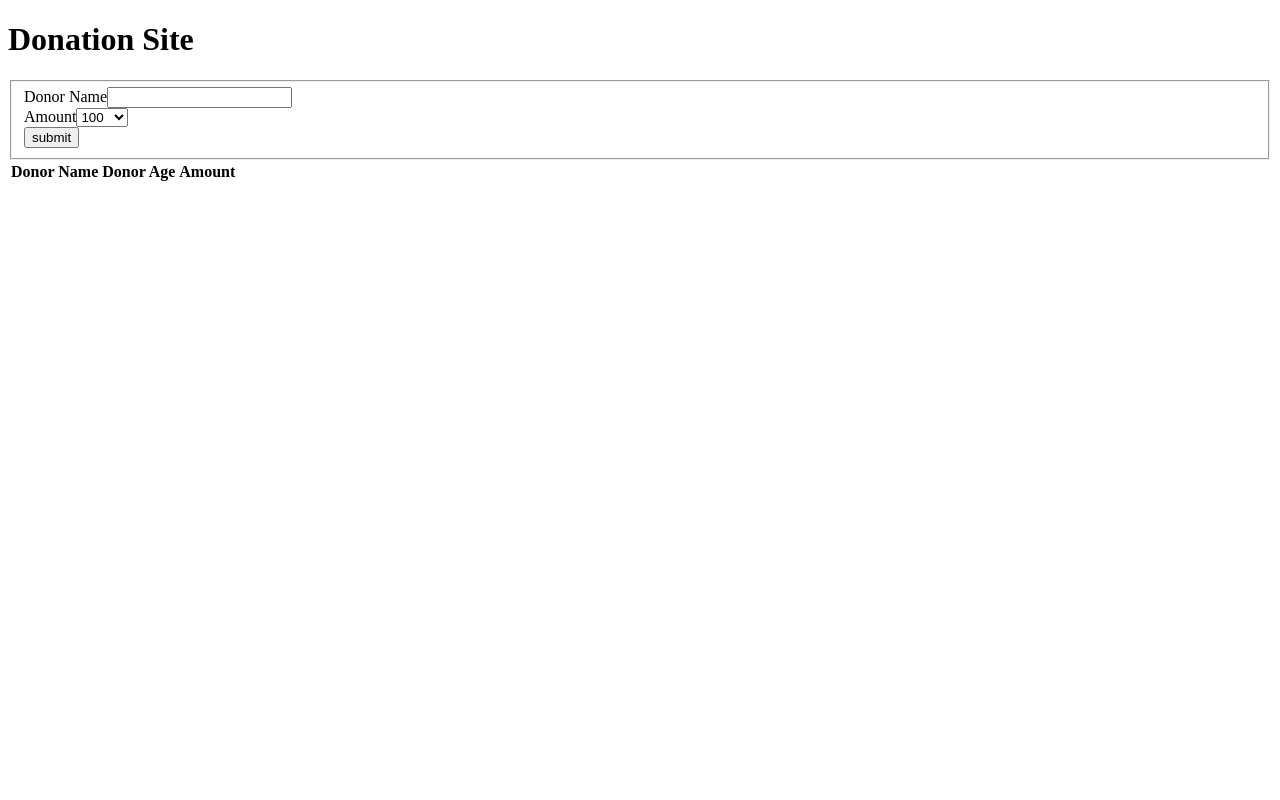
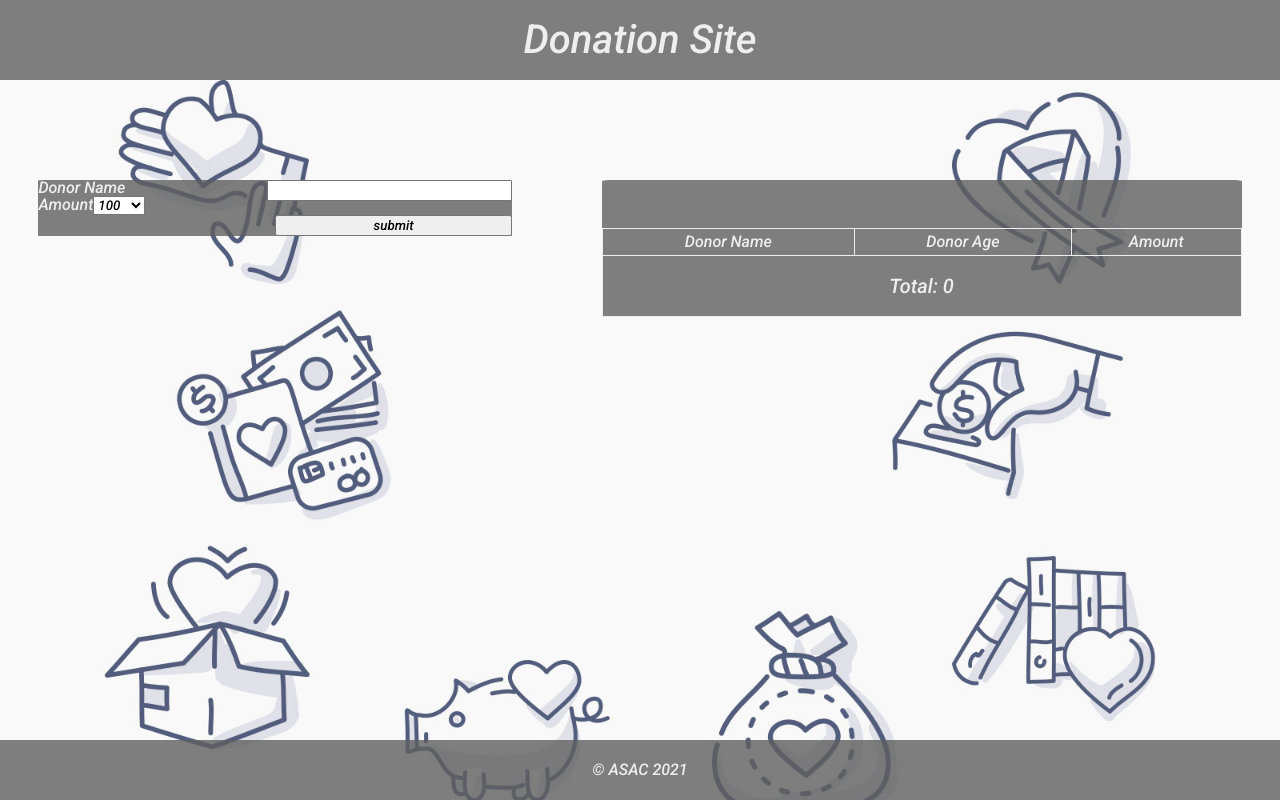
Before and after one commit to AnasAlRamahi/Donors-informations, a plain HTML site: page index.html in a window 1280 px wide. Drawn offline with Linux system fonts and the light colour scheme.

Commit message:
finished the exam

```diff
--- /dev/null
+++ b/css/reset.css
@@ -0,0 +1,48 @@
+/* http://meyerweb.com/eric/tools/css/reset/
+   v2.0 | 20110126
+   License: none (public domain)
+*/
+
+html, body, div, span, applet, object, iframe,
+h1, h2, h3, h4, h5, h6, p, blockquote, pre,
+a, abbr, acronym, address, big, cite, code,
+del, dfn, em, img, ins, kbd, q, s, samp,
+small, strike, strong, sub, sup, tt, var,
+b, u, i, center,
+dl, dt, dd, ol, ul, li,
+fieldset, form, label, legend,
+table, caption, tbody, tfoot, thead, tr, th, td,
+article, aside, canvas, details, embed,
+figure, figcaption, footer, header, hgroup,
+menu, nav, output, ruby, section, summary,
+time, mark, audio, video {
+	margin: 0;
+	padding: 0;
+	border: 0;
+	font-size: 100%;
+	font: inherit;
+	vertical-align: baseline;
+}
+/* HTML5 display-role reset for older browsers */
+article, aside, details, figcaption, figure,
+footer, header, hgroup, menu, nav, section {
+	display: block;
+}
+body {
+	line-height: 1;
+}
+ol, ul {
+	list-style: none;
+}
+blockquote, q {
+	quotes: none;
+}
+blockquote:before, blockquote:after,
+q:before, q:after {
+	content: '';
+	content: none;
+}
+table {
+	border-collapse: collapse;
+	border-spacing: 0;
+}
--- a/css/style.css
+++ b/css/style.css
@@ -0,0 +1,100 @@
+@import url('https://fonts.googleapis.com/css2?family=Roboto:ital,wght@1,500&display=swap');
+
+* {
+    font-family: 'Roboto', sans-serif;
+}
+
+body{
+    background-image: url('../img/donate-background.jpg');
+    background-repeat: no-repeat;
+    background-size: cover;
+}
+
+header h1 {
+    font-family: 'Roboto', sans-serif;
+    font-size: 40px;
+    color: #eee;
+    background-color: rgba(96, 96, 96,0.8);
+    text-align: center;
+    line-height: 80px;
+}
+
+main {
+    display: -ms-flexbox;
+    justify-content: center;
+}
+
+input[type=text] {
+    width: 50%;
+    float:right;
+}
+
+input[type=select] {
+    width: 50%;
+    float:right;
+}
+
+input[type=submit] {
+    width: 50%;
+    float:right;
+}
+
+table {
+    width: 100%;
+    color: #eee;
+    border: solid 1px #eee;
+    border-radius: 1%;
+
+}
+
+table tr td, table tr th {
+    text-align: left;
+    border: solid 1px #eee;
+    padding: 5px;
+    margin: 5%;
+}
+
+table tr th {
+    text-align: center;
+}
+
+#formDiv {
+    float: LEFT;
+    width: 37%;
+    margin: 100px 3%;
+    background-color:rgba(96, 96, 96,0.8);
+    color: #eee;
+    border-radius: 1%;
+}
+
+#totalCell{
+    text-align: center;
+    font-size: 20px;
+    width: 100%;
+    padding: 20px 0;
+}
+
+#tableDiv {
+    float: right;
+    width: 50%;
+    margin: 100px 3%;
+    background-color:rgba(96, 96, 96,0.8);
+    color: #eee;
+    border-radius: 1%;
+
+}
+
+footer {
+    text-align: center;
+    background-color: rgba(96, 96, 96,0.8);
+    color: #eee;
+    position: absolute;
+    bottom: 0;
+    right: 0;
+    left: 0;
+}
+
+footer p {
+    font-family: 'Roboto', sans-serif;
+    line-height: 60px;
+}
--- a/index.html
+++ b/index.html
@@ -3,6 +3,7 @@
 <head>
     <title>Donors Information</title>
     <link rel="stylesheet" href="css/style.css">
+    <link rel="stylesheet" href="css/reset.css">
 </head>
 <body>
     <header>
@@ -25,6 +26,7 @@
             </form>
         </div>
         <div id="tableDiv">
+            <br><br><br>
             <table id="table">
                 <tr>
                     <th>Donor Name</th>
@@ -35,7 +37,7 @@
         </div>
     </main>
     <footer>
-
+        <p>&copy; ASAC 2021</p>
     </footer>
     <script src="js/app.js"></script>
 </body>
--- a/js/app.js
+++ b/js/app.js
@@ -2,12 +2,13 @@
 
 let arrOfDonors = [];
 let tableEl = document.getElementById('table');
+let total = 0;
 
 function Donors(donorName, donationAmount){
   this.donorName= donorName;
   this.donorAge = randomAgeGenerator();
   this.donationAmount = donationAmount;
-    this.tableDonorInfo = []
+  this.tableDonorInfo = [];
   this.tableDonorInfo.push(this.donorName);
   this.tableDonorInfo.push(this.donorAge);
   this.tableDonorInfo.push(this.donationAmount);
@@ -31,7 +32,7 @@ function handleDonorSubmit(event){
   // console.log(event.target.donorName.value);
   // console.log(event.target.amount.value);
   let donorName = event.target.donorName.value;
-    let amount = event.target.amount.value;
+  let amount = parseInt(event.target.amount.value);
 
   let newDonor = new Donors(donorName, amount);
   newDonor.renderDonor();
@@ -39,6 +40,7 @@ function handleDonorSubmit(event){
 }
 
 Donors.prototype.renderDonor = function(){
+  tableEl.deleteRow(-1);
   let tableRow = document.createElement('tr');
   tableEl.appendChild(tableRow);
   let tdEl;
@@ -47,7 +49,16 @@ Donors.prototype.renderDonor = function(){
     tableRow.appendChild(tdEl);
     tdEl.textContent = this.tableDonorInfo[i];
   }
-}
+  total += parseInt(this.tableDonorInfo[2]);
+  let lastTableRow = document.createElement('tr');
+  tableEl.appendChild(lastTableRow);
+  let totalTd = document.createElement('td');
+  lastTableRow.appendChild(totalTd);
+  totalTd.setAttribute('id', 'totalCell');
+  totalTd.setAttribute('colspan', '3');
+  totalTd.textContent = `Total: ${total}`;
+
+};
 
 
 function saveToLS(){
@@ -71,7 +82,18 @@ function renderTable(){
       tdEl = document.createElement('td');
       tableRow.appendChild(tdEl);
       tdEl.textContent = arrOfDonors[j].tableDonorInfo[i];
+      if( i === arrOfDonors[j].tableDonorInfo.length-1 ){
+        total += parseInt(arrOfDonors[j].tableDonorInfo[i]);
       }
+    }
+  }
+  console.log(total);
+  let lastTableRow = document.createElement('tr');
+  tableEl.appendChild(lastTableRow);
+  let totalTd = document.createElement('td');
+  lastTableRow.appendChild(totalTd);
+  totalTd.setAttribute('id', 'totalCell');
+  totalTd.setAttribute('colspan', '3');
+  totalTd.textContent = `Total: ${total}`;
 
 }
-}
```
Also changed, not shown: .eslintrc.json (added), img/donate-background.jpg (added). Lines whose indentation alone changed are shown as unchanged.
